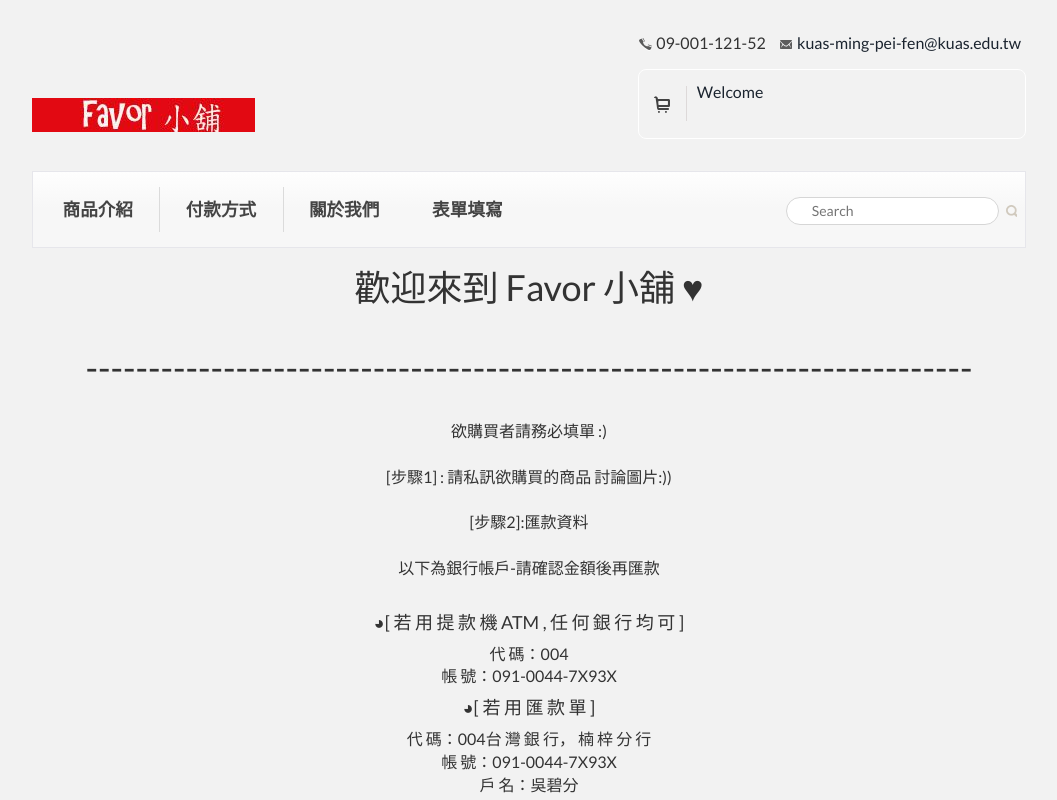
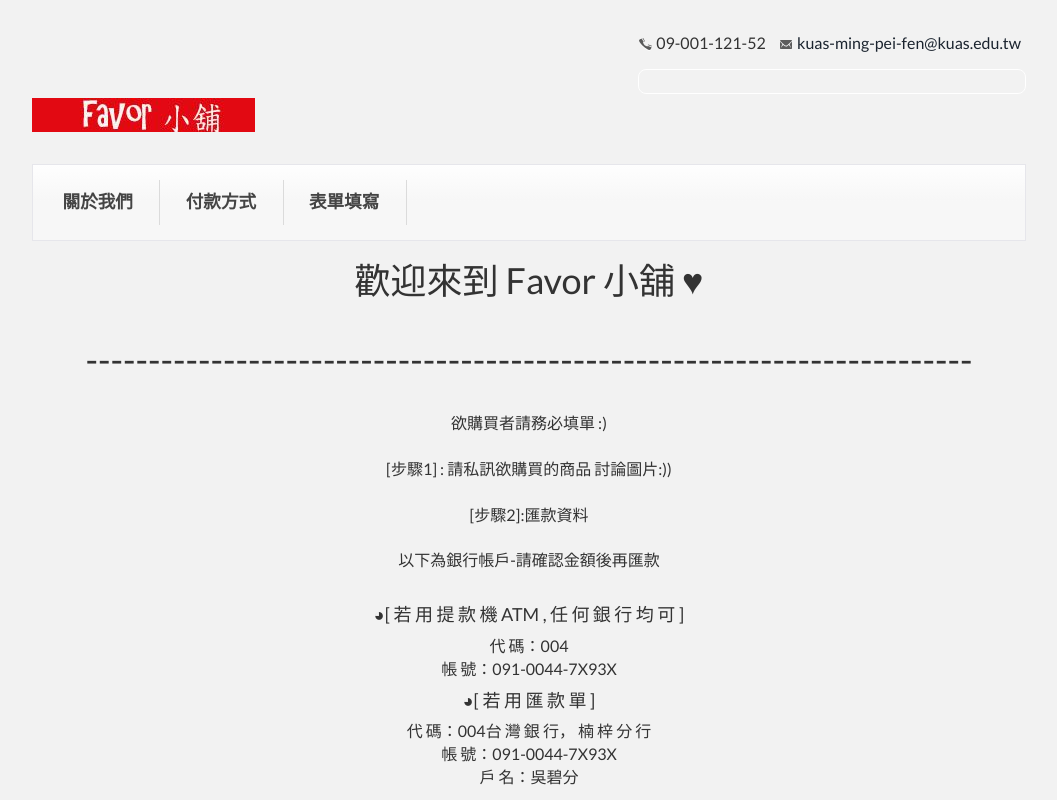
Before and after one commit to 1101137101/ASP.NET-FinalProject, a plain HTML site: page FinalProjectApp/Views/pay.html in a window 1280 px wide. Shown: the top 800 px of the page, without its empty margins (111-1168 px from the left). Drawn offline with Linux system fonts and the light colour scheme.

Commit message:
BiFen-elevenCommit

```diff
--- a/FinalProjectApp/Views/pay.html
+++ b/FinalProjectApp/Views/pay.html
@@ -80,22 +80,7 @@ License URL: http://creativecommons.org/licenses/by/3.0/
                     </ul>
                 </div>
                 <div class="cart-details">
-                    <div class="add-to-cart">
-                        <ul class="unstyled-list list-inline">
-                            <li>
-                                <span class="cart"> </span>
-                                <ul class="cart-sub">
-                                    <li><p>0 Products</p></li>
-                                </ul>
-                            </li>
-                        </ul>
-                    </div>
-                    <div class="Welcome-rigister">
-                        <ul class="unstyled-list list-inline">
-                            <li><a class="Welcome" href="#">Welcome</a></li>
-                            <div class="clearfix"> </div>
-                        </ul>
-                    </div>
+
                     <div class="clearfix"> </div>
                 </div>
             </div>
@@ -107,29 +92,28 @@ License URL: http://creativecommons.org/licenses/by/3.0/
             <!----start-top-nav---->
             <nav class="top-nav main-menu">
                 <ul class="top-nav">
-                    <li><a href="products.html">商品介紹 </a><span> </span></li>
-                    <li><a href="pay.html">付款方式</a><span> </span></li>
-                    <li><a href="about.html">關於我們</a></li>
-                    <li><a href="form.html">表單填寫</a></li>
-                    <div class="clearfix"> </div>
+                    <li>
+                        <a href="about.html">關於我們</a>
+                        <span> </span>
+                    </li>
+                    <li>
+                        <a href="pay.html">付款方式</a>
+                        <span> </span>
+                    </li>
+                    <li>
+                        <a href="form.html">表單填寫</a>
+                        <span> </span>
+                    </li>
+
                 </ul>
                 <a href="#" id="pull"><img src="../images/nav-icon.png" title="menu" /></a>
             </nav>
             <!----End-top-nav---->
-            <!---top-header-search-box--->
-            <div class="top-header-search-box">
-                <form>
-                    <input type="text" placeholder="Search" required />
-                    <input type="submit" value=" ">
-                </form>
-            </div>
-            <!---top-header-search-box--->
-            <!---top-header-search-box--->
+
             <div class="clearfix"> </div>
         </div>
     </div>
     <!--//top-header-nav---->
-
 
     <!--//main-body---->
     <div id="text">
@@ -199,7 +183,6 @@ License URL: http://creativecommons.org/licenses/by/3.0/
             </div>
             <div class="col-md-2 footer-social">
                 <ul class="unstyled-list list-inline">
-                    <li><a class="twitter" href="#"><span> </span></a></li>
                     <li><a class="facebook" href="#"><span> </span></a></li>
                     <div class="clearfix"> </div>
                 </ul>
```
Also changed, not shown: FinalProjectApp/Views/about.html (+8 -0 lines).
